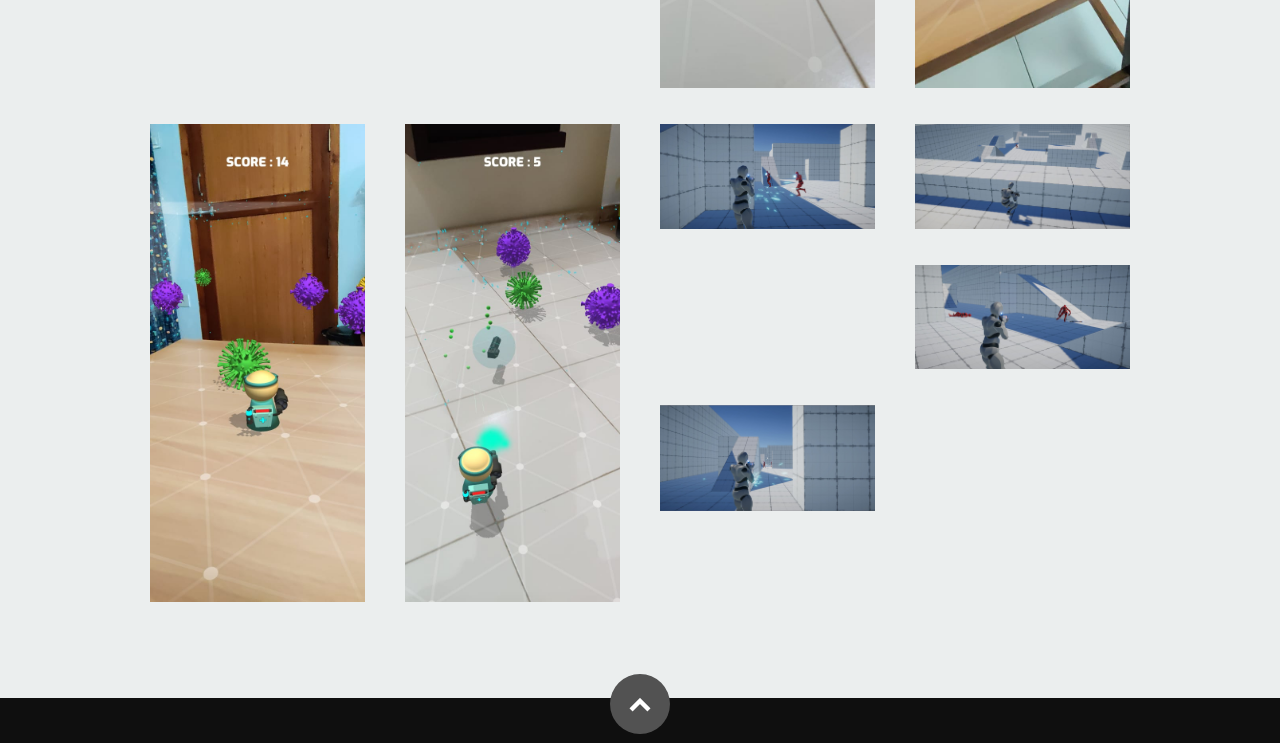
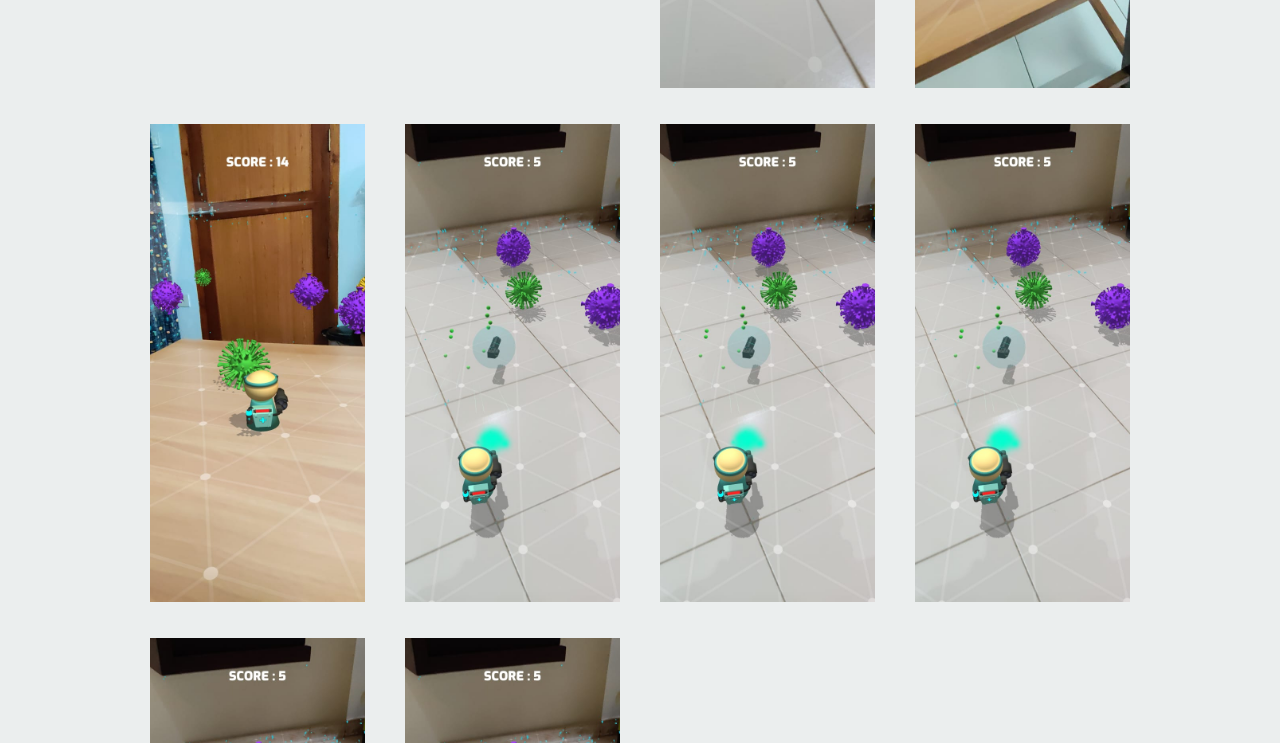
Before and after one commit to AimanGameDev/portfolio, a plain HTML site: page index.html in a window 1280 px wide. Shown: the part 4870-5613 px from the top of the page. Drawn offline with nearby package versions, Linux system fonts and the light colour scheme.

Commit message:
sixth commit

```diff
--- a/index.html
+++ b/index.html
@@ -542,7 +542,7 @@ Made a smaller version of the game from scratch using Unity3D which was shown to
                   <div class="item-wrap">
 
                      <a href="#modal-17" title="">
-                        <img alt="" src="images/myportfolio/18.jpg">
+                        <img alt="" src="images/myportfolio/17.jpeg">
                         <div class="overlay">
                            <div class="portfolio-item-meta">
                               <h5>3v3 Deathmatch</h5>
@@ -559,7 +559,7 @@ Made a smaller version of the game from scratch using Unity3D which was shown to
                   <div class="item-wrap">
 
                      <a href="#modal-18" title="">
-                        <img alt="" src="images/myportfolio/19.jpg">
+                        <img alt="" src="images/myportfolio/17.jpeg">
                         <div class="overlay">
                            <div class="portfolio-item-meta">
                               <h5>3v3 Deathmatch</h5>
@@ -576,7 +576,7 @@ Made a smaller version of the game from scratch using Unity3D which was shown to
                   <div class="item-wrap">
 
                      <a href="#modal-19" title="">
-                        <img alt="" src="images/myportfolio/20.jpg">
+                        <img alt="" src="images/myportfolio/17.jpeg">
                         <div class="overlay">
                            <div class="portfolio-item-meta">
                               <h5>3v3 Deathmatch</h5>
@@ -593,7 +593,7 @@ Made a smaller version of the game from scratch using Unity3D which was shown to
                   <div class="item-wrap">
 
                      <a href="#modal-20" title="">
-                        <img alt="" src="images/myportfolio/21.jpg">
+                        <img alt="" src="images/myportfolio/17.jpeg">
                         <div class="overlay">
                            <div class="portfolio-item-meta">
                               <h5>3v3 Deathmatch</h5>
```
